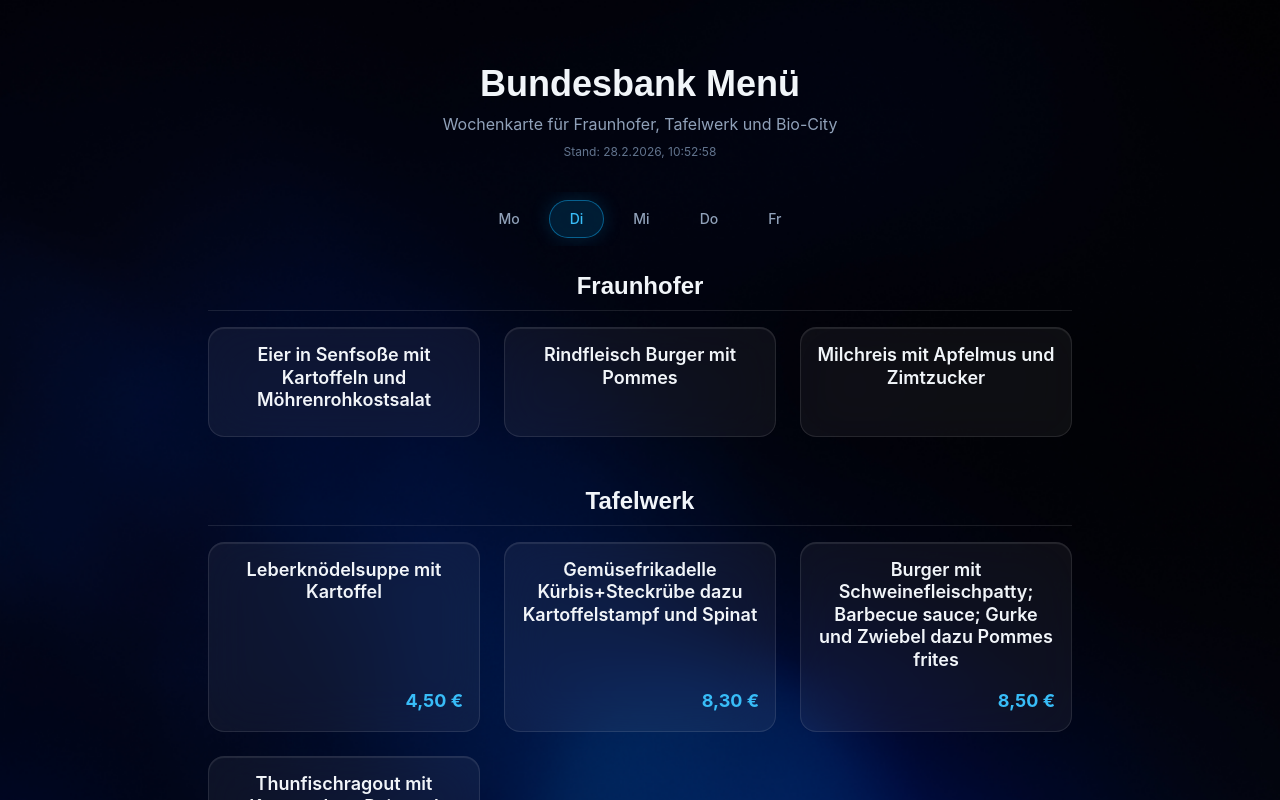
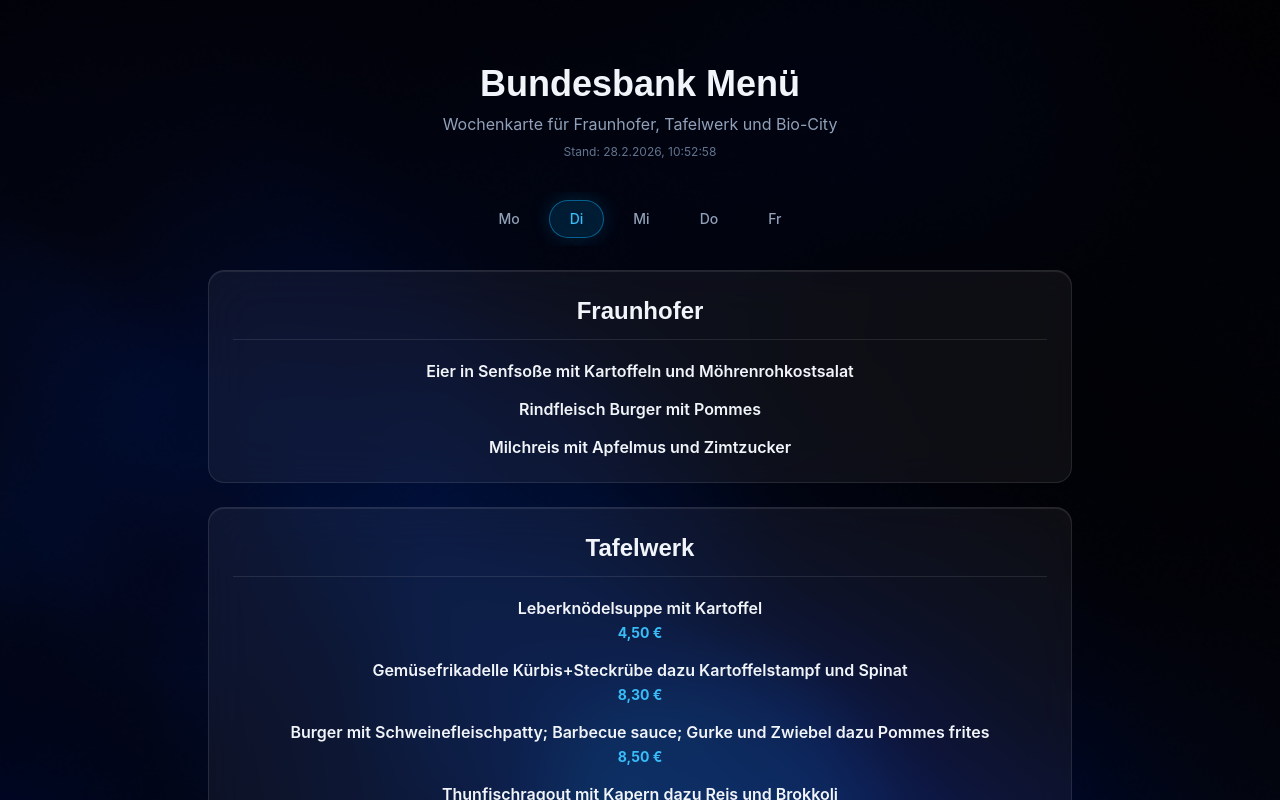
Before and after one commit to michbeck3000/menu, a React (Vite) app: page / in a window 1280 px wide. Shown: the top 800 px of the page. Built offline with nearby package versions, Linux system fonts and the light colour scheme.

Commit message:
Neue Darstellung der Bistros als Kachel

```diff
--- a/src/App.jsx
+++ b/src/App.jsx
@@ -1,7 +1,7 @@
 import { useState, useEffect } from 'react';
 import axios from 'axios';
 import DaySelector from './components/DaySelector';
-import MenuCard from './components/MenuCard';
+import BistroCard from './components/BistroCard';
 import './App.css';
 
 function App() {
@@ -142,27 +142,17 @@
             <p className="text-slate-400">Keine Menüdaten für diesen Tag verfügbar.</p>
           </div>
         ) : (
-          <div className="space-y-12">
+          <div className="space-y-6">
             {bistroOrder.map((bistroName) => {
               const dishes = dishesByBistro[bistroName];
               if (!dishes || dishes.length === 0) return null;
 
               return (
-                <section key={bistroName} className="animate-slide-up">
-                  <h2 className="text-2xl font-display font-bold text-slate-100 mb-4 border-b border-white/10 pb-2 transition-colors duration-300">
-                    {bistroName}
-                  </h2>
-                  <div className="grid grid-cols-1 md:grid-cols-2 lg:grid-cols-3 gap-6">
-                    {dishes.map((dish, index) => (
-                      <div
-                        key={`${dish.bistro}-${index}`}
-                        className="h-full"
-                      >
-                        <MenuCard dish={dish} />
-                      </div>
-                    ))}
-                  </div>
-                </section>
+                <BistroCard
+                  key={bistroName}
+                  bistroName={bistroName}
+                  dishes={dishes}
+                />
               );
             })}
           </div>
--- /dev/null
+++ b/src/components/BistroCard.jsx
@@ -0,0 +1,33 @@
+import React from 'react';
+
+export default function BistroCard({ bistroName, dishes }) {
+    return (
+        <div className="glass-card p-6 animate-slide-up text-center">
+            <h2 className="text-2xl font-display font-bold text-slate-100 mb-5 pb-3 border-b border-white/10 transition-colors duration-300">
+                {bistroName}
+            </h2>
+            <ul className="space-y-4">
+                {dishes.map((dish, index) => (
+                    <li
+                        key={`${dish.bistro}-${index}`}
+                        className="group"
+                    >
+                        <h3 className="text-base font-semibold text-slate-100 leading-snug transition-colors duration-300">
+                            {dish.name}
+                        </h3>
+                        {dish.description && (
+                            <p className="text-sm text-slate-100 mt-0.5 transition-colors duration-300">
+                                {dish.description}
+                            </p>
+                        )}
+                        {dish.price && (
+                            <div className="text-sm font-bold text-primary-400 mt-1 transition-colors duration-300">
+                                {dish.price}
+                            </div>
+                        )}
+                    </li>
+                ))}
+            </ul>
+        </div>
+    );
+}
```
Also changed, not shown: public/assets/bg-gradient_03.jpg (added), 13 other files (tests, documents, lock files or other folders).
